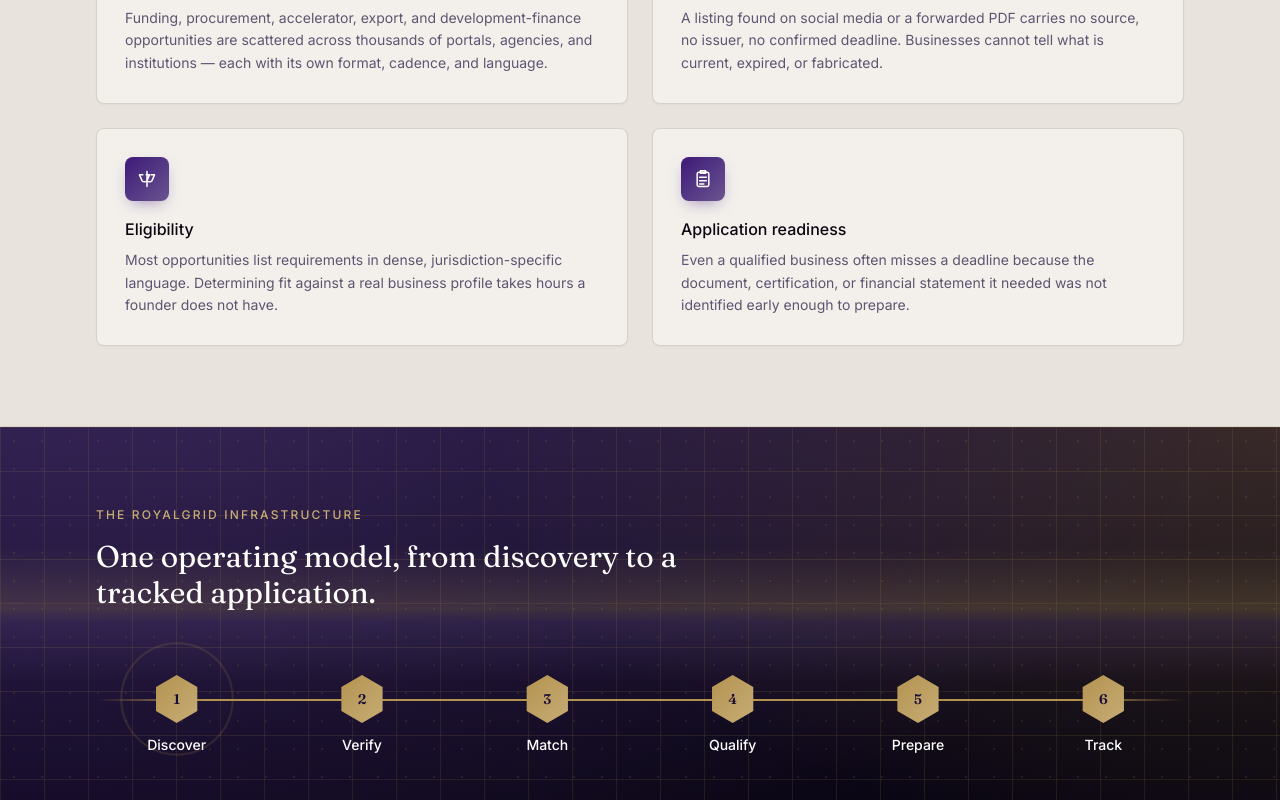
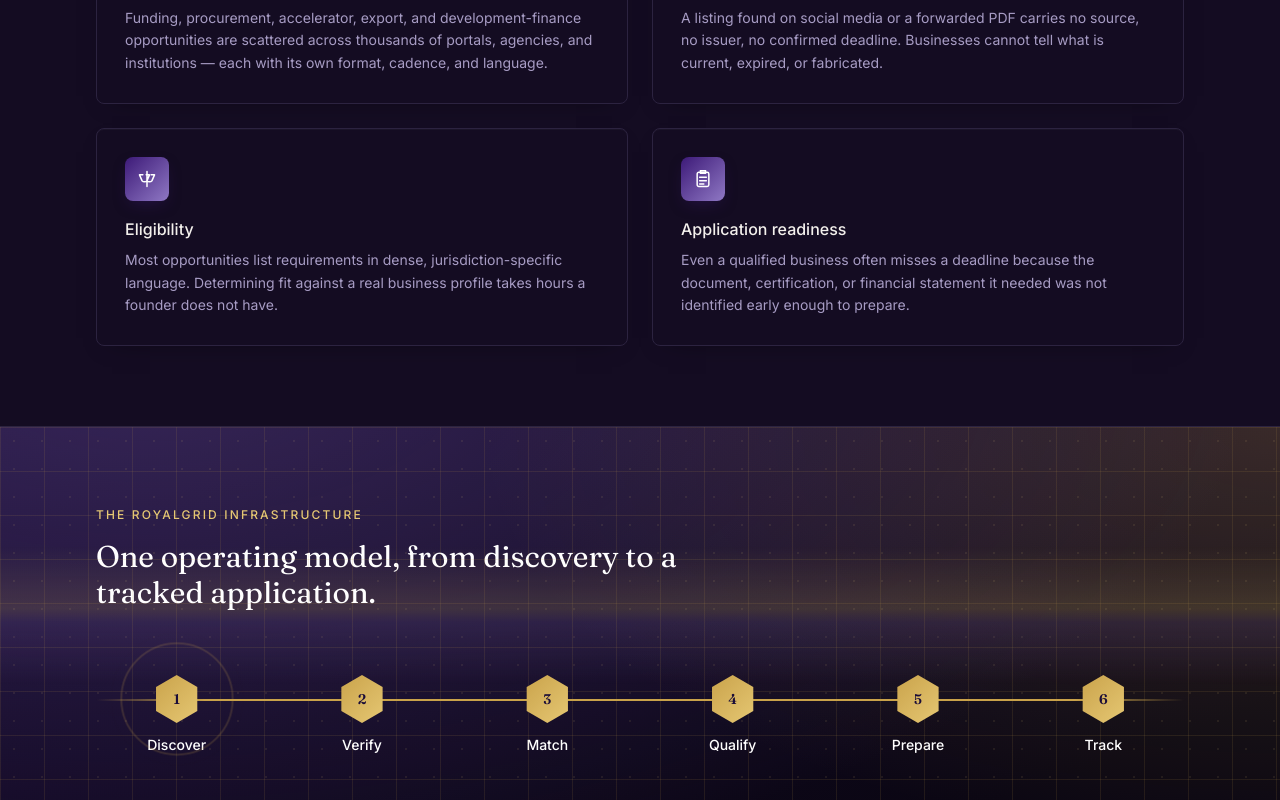
Before and after one commit to lifesnoggin888-svg/royalgrid-technologies, a Next.js app: page / in a window 1280 px wide. Shown: the part 1220-2020 px from the top of the page. Built offline with nearby package versions, Linux system fonts and the light colour scheme.

Commit message:
Convert RoyalGrid to a true dark theme site-wide, not just accent bands
Co-Authored-By: Claude Sonnet 5 <noreply@anthropic.com>

```diff
--- a/app/globals.css
+++ b/app/globals.css
@@ -1,23 +1,34 @@
 @import "tailwindcss";
 
 :root {
-  --color-ink: #0a0612;
-  --color-ink-soft: #170f28;
-  --color-paper: #f3f0ec;
-  --color-paper-dim: #e8e3dc;
-  --color-line: #d8d1c8;
+  /* Fixed, theme-independent dark surface — used by components (header,
+     footer, HUD bands) that must always render as the darkest layer,
+     regardless of what --color-ink/--color-paper mean below. */
+  --color-void: #0a0612;
+  --color-void-soft: #170f28;
+
+  /* Dark-theme site base: --color-ink is the default TEXT color,
+     --color-paper is the default BACKGROUND color — RoyalGrid runs dark
+     by default, so ink is light and paper is dark. */
+  --color-ink: #f3f0ec;
+  --color-ink-soft: #d8d1e8;
+  --color-paper: #0a0612;
+  --color-paper-dim: #140c22;
+  --color-line: #2c2340;
   --color-purple: #3d1a78;
   --color-purple-deep: #1a0c38;
-  --color-purple-soft: #6a5490;
-  --color-gold: #b3924f;
-  --color-gold-soft: #c7ad76;
+  --color-purple-soft: #8f78c4;
+  --color-gold: #c9a24a;
+  --color-gold-soft: #e6c874;
   --color-clay: #7a3b2e;
-  --color-muted: #5c5570;
+  --color-muted: #a79cc4;
   --color-muted-on-dark: #bcb2d6;
-  --color-good: #3f9a6f;
+  --color-good: #4db787;
 }
 
 @theme inline {
+  --color-void: var(--color-void);
+  --color-void-soft: var(--color-void-soft);
   --color-ink: var(--color-ink);
   --color-ink-soft: var(--color-ink-soft);
   --color-paper: var(--color-paper);
@@ -87,7 +98,7 @@ body {
       transparent
     ),
     radial-gradient(800px 420px at 100% 0%, rgba(201, 162, 74, 0.22), transparent),
-    linear-gradient(160deg, var(--color-purple-deep) 0%, var(--color-ink) 70%);
+    linear-gradient(160deg, var(--color-purple-deep) 0%, var(--color-void) 70%);
   color: var(--color-paper);
 }
 
@@ -126,14 +137,14 @@ body {
 .rg-card {
   border-radius: 0.5rem;
   border: 1px solid var(--color-line);
-  background: var(--color-paper);
-  box-shadow: 0 1px 2px rgba(26, 12, 56, 0.04);
+  background: var(--color-paper-dim);
+  box-shadow: 0 1px 0 rgba(255, 255, 255, 0.03) inset, 0 8px 24px -16px rgba(0, 0, 0, 0.6);
   transition: transform 0.2s ease, box-shadow 0.2s ease, border-color 0.2s ease;
 }
 
 .rg-card:hover {
   transform: translateY(-3px);
-  box-shadow: 0 16px 32px -12px rgba(61, 26, 120, 0.28);
+  box-shadow: 0 16px 32px -12px rgba(143, 120, 196, 0.35);
   border-color: var(--color-purple-soft);
 }
 
--- a/components/SiteFooter.tsx
+++ b/components/SiteFooter.tsx
@@ -32,7 +32,7 @@ export default function SiteFooter() {
   return (
     <footer
       className="border-t border-[rgba(201,162,74,0.25)]"
-      style={{ background: "linear-gradient(180deg, var(--color-ink), var(--color-purple-deep))" }}
+      style={{ background: "linear-gradient(180deg, var(--color-void), var(--color-purple-deep))" }}
     >
       <div className="rg-container py-14">
         <div className="grid grid-cols-2 gap-10 md:grid-cols-4">
--- a/components/SiteHeader.tsx
+++ b/components/SiteHeader.tsx
@@ -81,7 +81,7 @@ export default function SiteHeader() {
       </div>
 
       {open && (
-        <div className="lg:hidden border-t border-[rgba(201,162,74,0.25)]" style={{ background: "var(--color-ink)" }}>
+        <div className="lg:hidden border-t border-[rgba(201,162,74,0.25)]" style={{ background: "var(--color-void)" }}>
           <nav className="rg-container flex flex-col py-4">
             {NAV.map((item) => (
               <Link
```
